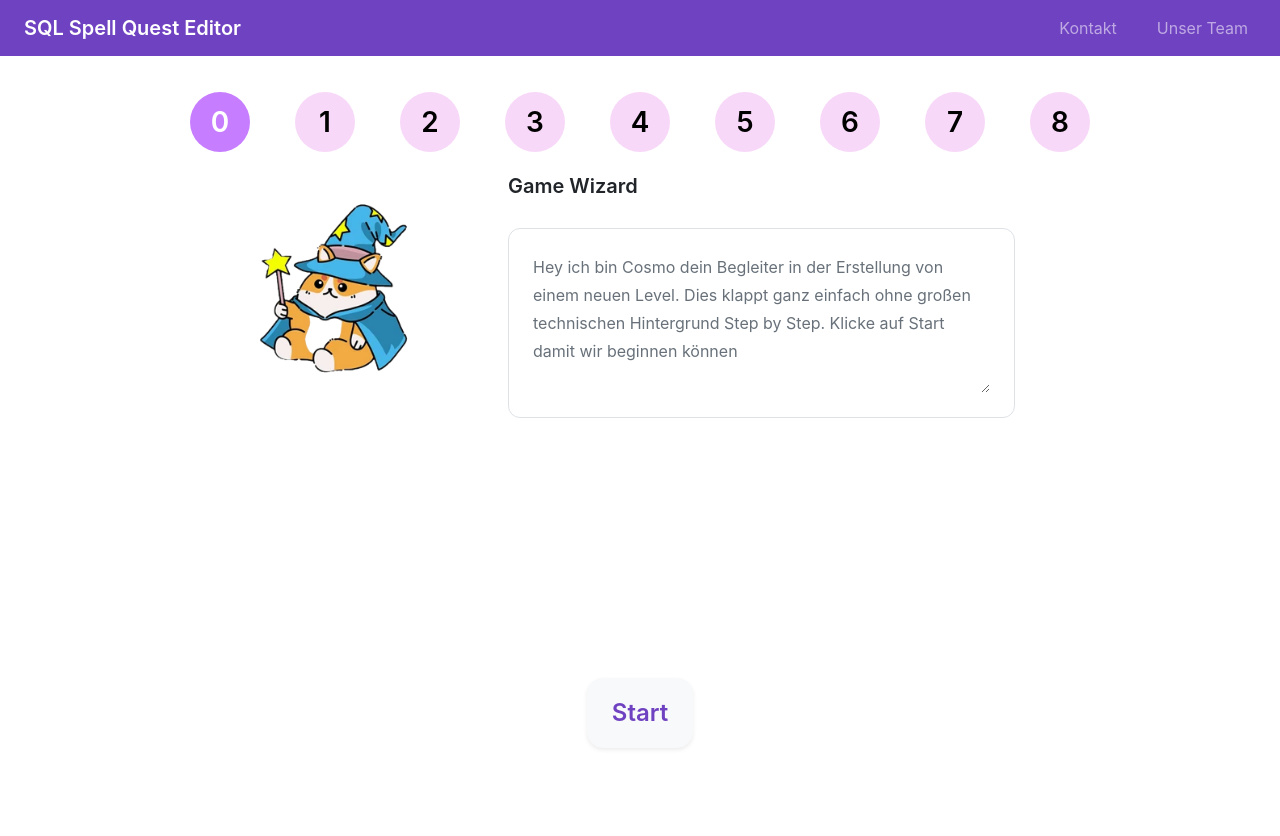
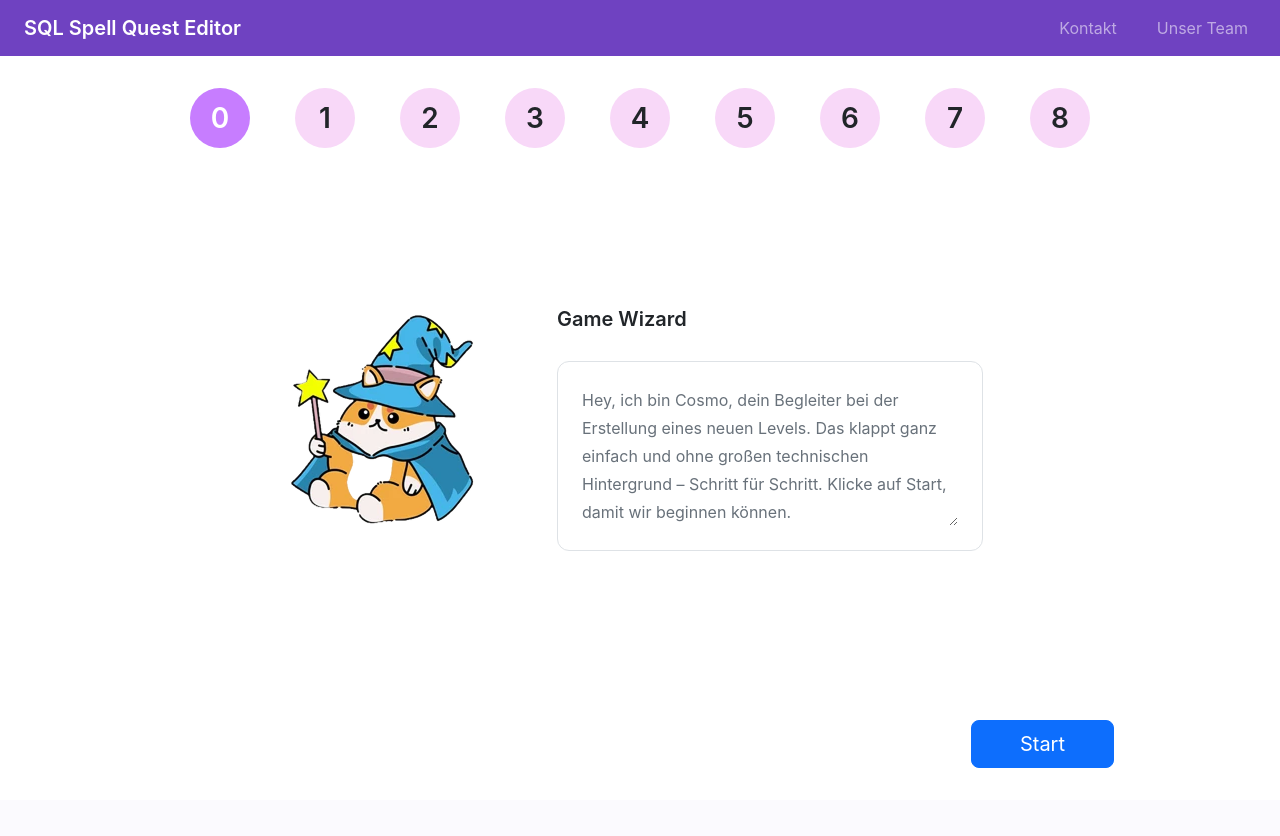
Before and after one commit to Roni-Aba/SQLQuestEditor, a Django app: page /createLevel/ in a window 1280 px wide. After the commit the page ends 768 px from the top, so only its background shows below. Run offline with Django 4.2, Linux system fonts and the light colour scheme.

Commit message:
delete: static createLevel1.css refactor to bootstrap: createLevel.html update files: layout.css, statusBar.css, statusBar.html, tokens.css

```diff
--- a/backend/editor/static/editor/components/statusBar/statusBar.css
+++ b/backend/editor/static/editor/components/statusBar/statusBar.css
@@ -1,19 +1,37 @@
 .status-bar {
     max-width: 900px;
-  margin: 0 auto;
+    margin-inline: auto;
 }
 
 .step-circle {
     width: 60px;
     height: 60px;
+
     background-color: #f8d8f8;
+    color: var(--color-text);
 
-  font-size: 28px;
+    font-size: 1.75rem;
     font-weight: 600;
-  color: black;
 }
 
 .step-circle.step-circle-active {
     background-color: #c77dff;
-  color: white;
+    color: #ffffff;
 }
+
+@media (max-width: 767.98px) {
+    .status-bar {
+        overflow-x: auto;
+        justify-content: flex-start !important;
+
+        padding-bottom: var(--space-2);
+
+        scrollbar-width: thin;
+    }
+    .step-circle {
+        width: 44px;
+        height: 44px;
+
+        font-size: 1.25rem;
+    }
+}
--- a/backend/editor/static/editor/css/createLevel.css
+++ /dev/null
@@ -1,24 +0,0 @@
-.create-level-page {
-  min-height: calc(100vh - 56px);
-}
-
-.create-level-status {
-  margin-top: 36px;
-}
-
-.create-level-wizard {
-  margin-top: 24px;
-}
-
-.create-level-wizard-row {
-  column-gap: 48px;
-}
-
-.create-level-cosmo {
-  width: 210px;
-  height: auto;
-}
-
-.create-level-button-section {
-  margin-top: 260px;
-}
--- a/backend/editor/static/editor/css/layout.css
+++ b/backend/editor/static/editor/css/layout.css
@@ -5,12 +5,36 @@
 .create-page__content {
     width: 100%;
     max-width: var(--content-max-width);
+    min-width: 0;
+    min-height: calc(100vh - var(--navbar-height));
+
     margin-inline: auto;
-    padding: var(--space-8) var(--space-4);
+
+    padding:
+        var(--create-page-padding-top)
+        var(--create-page-padding-inline)
+        var(--create-page-padding-bottom);
+
+    display: flex;
+    flex-direction: column;
+}
+
+.create-page__status {
+    flex-shrink: 0;
+    margin-bottom: var(--create-page-status-gap);
+}
+
+.create-page__main {
+    width: 100%;
+    flex-grow: 1;
+
+    display: flex;
+    flex-direction: column;
+    justify-content: center;
 }
 
 .create-page__row {
-    margin-top: var(--space-10);
+    width: 100%;
 }
 
 .create-page__helper {
@@ -20,14 +44,43 @@
 }
 
 .create-page__navigation {
+    flex-shrink: 0;
+
     display: flex;
     justify-content: flex-end;
+    align-items: center;
+    flex-wrap: wrap;
+
     gap: var(--space-6);
-    margin-top: var(--space-12);
+    margin-top: var(--create-page-navigation-gap);
 }
 
 .cosmo-image {
-    width: 260px;
+    display: block;
+
+    width: min(260px, 70vw);
+    max-width: 100%;
     height: auto;
+
     object-fit: contain;
 }
+
+@media (max-width: 767.98px) {
+    .create-page__content {
+        --create-page-padding-top: var(--space-6);
+        --create-page-padding-inline: var(--space-4);
+        --create-page-padding-bottom: var(--space-6);
+
+        --create-page-status-gap: var(--space-8);
+        --create-page-navigation-gap: var(--space-8);
+    }
+
+    .create-page__navigation {
+        justify-content: center;
+    }
+
+    .cosmo-image {
+        width: min(220px, 65vw);
+        margin-inline: auto;
+    }
+}
--- a/backend/editor/static/editor/css/tokens.css
+++ b/backend/editor/static/editor/css/tokens.css
@@ -1,4 +1,5 @@
 :root {
+    /* Farben */
     --color-primary: #6f42c1;
     --color-primary-soft: #ebe5fc;
     --color-text: #212529;
@@ -6,6 +7,7 @@
     --color-border: #d9d9d9;
     --color-background: #ffffff;
 
+    /* Typografie */
     --font-family-base:
         "Inter",
         system-ui,
@@ -14,10 +16,34 @@
         "Segoe UI",
         sans-serif;
 
+    /* Einheitliches Spacing-System */
+    --space-1: 0.25rem;
+    --space-2: 0.5rem;
+    --space-3: 0.75rem;
+    --space-4: 1rem;
+    --space-5: 1.25rem;
+    --space-6: 1.5rem;
+    --space-8: 2rem;
+    --space-10: 2.5rem;
+    --space-12: 3rem;
+    --space-16: 4rem;
+
+    /* Gemeinsames Seitenlayout */
     --content-max-width: 980px;
     --navbar-height: 56px;
 
+    /*
+     * Einheitliche Abstände für alle createLevel-Seiten.
+     */
+    --create-page-padding-top: var(--space-8);
+    --create-page-padding-inline: var(--space-4);
+    --create-page-padding-bottom: var(--space-8);
 
+    --create-page-status-gap: var(--space-10);
+    --create-page-row-gap: var(--space-10);
+    --create-page-navigation-gap: var(--space-12);
+
+    /* Bootstrap-Anpassungen */
     --bs-primary: var(--color-primary);
     --bs-primary-rgb: 111, 66, 193;
 
--- a/backend/editor/templates/editor/components/statusBar/statusBar.html
+++ b/backend/editor/templates/editor/components/statusBar/statusBar.html
@@ -1,6 +1,13 @@
-<div class="status-bar d-flex justify-content-between align-items-center w-100">
+<div
+  class="status-bar d-flex align-items-center justify-content-between gap-2 w-100"
+  aria-label="Schritte der Levelerstellung"
+>
   {% for step in steps %}
-    <div class="step-circle rounded-circle d-flex align-items-center justify-content-center {% if step.active %}step-circle-active{% endif %}">
+    <div
+      class="step-circle rounded-circle d-flex align-items-center justify-content-center flex-shrink-0 {% if step.active %}step-circle-active{% endif %}"
+      {% if step.active %}aria-current="step"{% endif %}
+      aria-label="Schritt {{ step.number }}{% if step.active %}, aktuell{% endif %}"
+    >
       {{ step.number }}
     </div>
   {% endfor %}
--- a/backend/editor/templates/editor/createLevel.html
+++ b/backend/editor/templates/editor/createLevel.html
@@ -8,41 +8,49 @@ Level erstellen | SQL Spell Quest Editor
 {% block additional_css %}
 <link rel="stylesheet" href="{% static 'editor/components/statusBar/statusBar.css' %}">
 <link rel="stylesheet" href="{% static 'editor/components/chatBox/chatBox.css' %}">
-<link rel="stylesheet" href="{% static 'editor/components/button/button.css' %}">
-<link rel="stylesheet" href="{% static 'editor/css/createLevelShared.css' %}">
-<link rel="stylesheet" href="{% static 'editor/css/createLevel.css' %}">
 {% endblock %}
 
 {% block content %}
-<main class="create-level-page">
+<main class="create-page">
+  <div class="create-page__content">
 
-  <section class="create-level-status">
+    <section
+      class="create-page__status"
+      aria-label="Fortschritt der Levelerstellung"
+    >
       {% include "editor/components/statusBar/statusBar.html" %}
     </section>
 
-  <section class="create-level-wizard container">
-    <div class="row align-items-center justify-content-center create-level-wizard-row">
+    <section class="create-page__main">
+      <div class="row create-page__row align-items-center justify-content-center g-4 g-lg-5">
 
-      <div class="col-auto">
+        <div class="col-12 col-md-auto text-center">
           <img
             src="{% static 'editor/img/cat1.png' %}"
-          alt="Cosmo Wizard"
-          class="create-level-cosmo"
+            alt="Cosmo, dein Begleiter bei der Levelerstellung"
+            class="cosmo-image img-fluid"
           >
         </div>
 
-      <div class="col-md-6">
-        {% include "editor/components/chatBox/chatBox.html" with is_editable=False game_wizard_input="Hey ich bin Cosmo dein Begleiter in der Erstellung von einem neuen Level. Dies klappt ganz einfach ohne großen technischen Hintergrund Step by Step. Klicke auf Start damit wir beginnen können" placeholder_text="Nicht bearbeitbar" %}
+        <div class="col-12 col-md-7 col-lg-6">
+          {% include "editor/components/chatBox/chatBox.html" with is_editable=False game_wizard_input="Hey, ich bin Cosmo, dein Begleiter bei der Erstellung eines neuen Levels. Das klappt ganz einfach und ohne großen technischen Hintergrund – Schritt für Schritt. Klicke auf Start, damit wir beginnen können." placeholder_text="Nicht bearbeitbar" %}
         </div>
 
       </div>
     </section>
 
-<section class="create-level-button-section">
-  <a href="{% url 'create_level1' %}" class="text-decoration-none">
-    {% include "editor/components/button/button.html" with title="Start" %}
+    <nav
+      class="create-page__navigation"
+      aria-label="Navigation der Levelerstellung"
+    >
+      <a
+        href="{% url 'create_level1' %}"
+        class="btn btn-primary btn-lg px-5"
+      >
+        Start
       </a>
-</section>
+    </nav>
 
+  </div>
 </main>
 {% endblock %}
```
Lines whose indentation alone changed are shown as unchanged.
